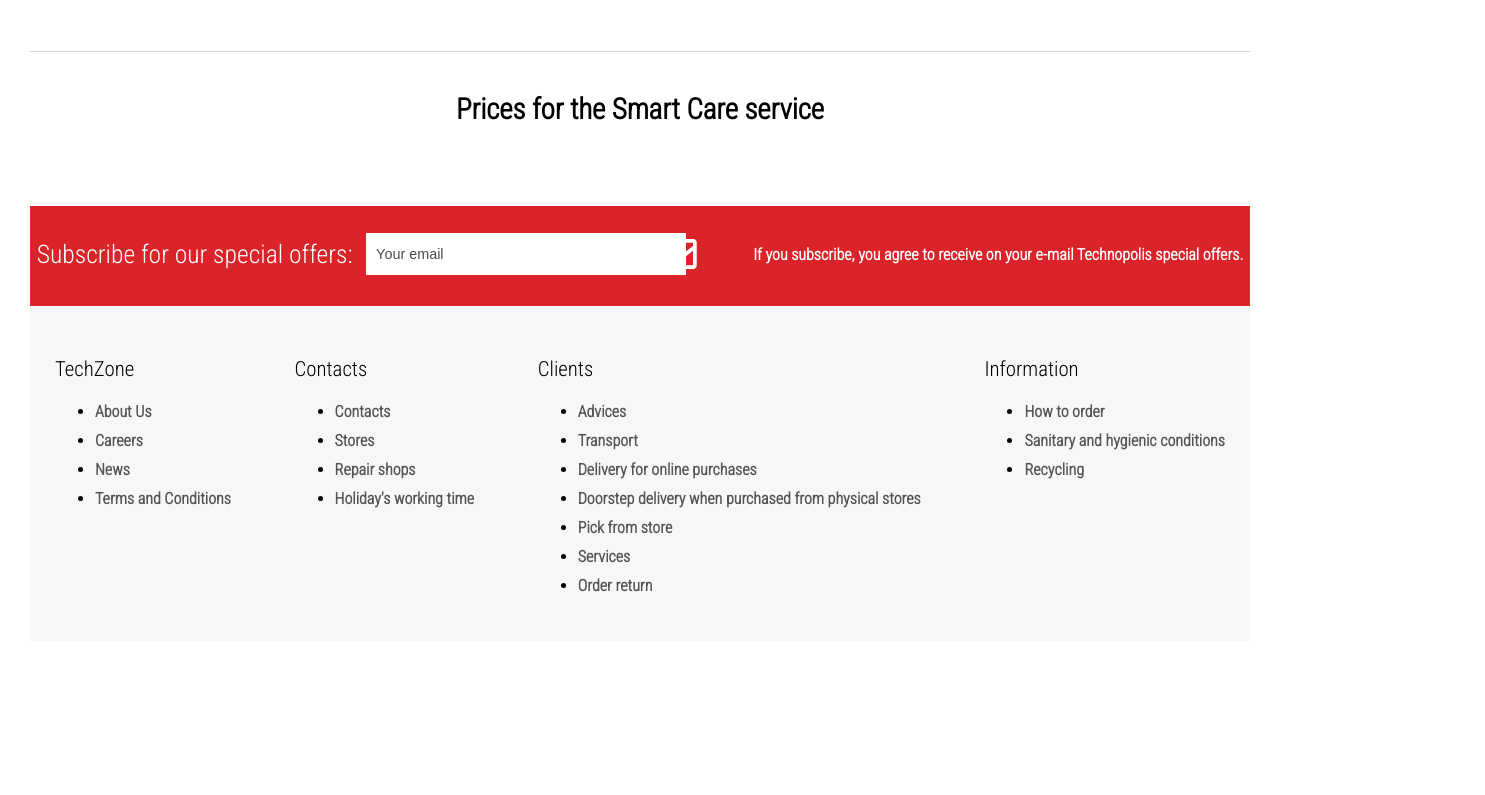
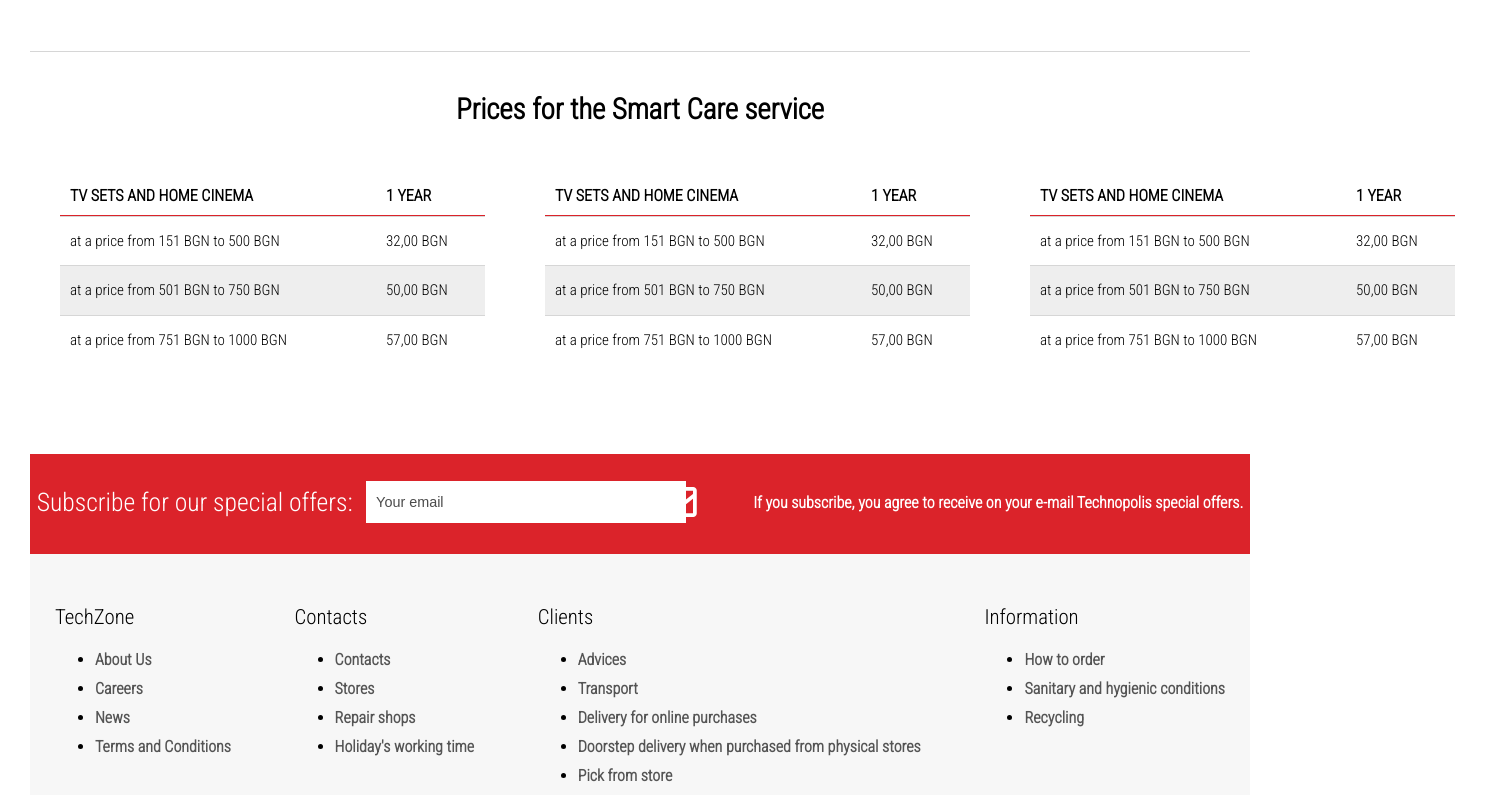
Before and after one commit to dbegogow/TechZone, an Angular app in the folder tech-zone/: page /smart-care in a window 1280 px wide. Shown: the part 860-1655 px from the top of the page, 1485 px wide, since content can reach past the window. Before the commit the page ends 1511 px from the top, so only its background shows below. Built offline with nearby package versions, Linux system fonts and the light colour scheme; a web font is replaced by a local one.

Commit message:
Implement smart care tables markup

```diff
--- a/tech-zone/src/app/app.module.ts
+++ b/tech-zone/src/app/app.module.ts
@@ -22,6 +22,7 @@ import { FrequentlyAskedQuestionsComponent } from './components/frequently-asked
 import { QuestionComponent } from './components/question/question.component';
 import { WarrantyTableComponent } from './components/warranty-table/warranty-table.component';
 import { SmartCareComponent } from './components/smart-care/smart-care.component';
+import { SmartCareTableComponent } from './components/smart-care-table/smart-care-table.component';
 
 const appRoutes: Routes = [
   { path: '', component: HomeComponent },
@@ -51,6 +52,7 @@ const appRoutes: Routes = [
     QuestionComponent,
     WarrantyTableComponent,
     SmartCareComponent,
+    SmartCareTableComponent,
   ],
   imports: [
     BrowserModule,
--- /dev/null
+++ b/tech-zone/src/app/components/smart-care-table/smart-care-table.component.css
@@ -0,0 +1,28 @@
+.container {
+    margin: 50px 30px 10px 30px;
+}
+
+.container table {
+    border-collapse: separate;
+    border-spacing: 0;
+    width: 425px;
+}
+
+.container table thead tr th {
+    text-align: left;
+    border-bottom: 1px solid #DB232A;
+    padding: 10px 10px;
+}
+
+.container table tbody tr td {
+    padding: 15px 10px;
+    font-size: 15px;
+    font-weight: 300;
+    line-height: 1.225;
+    border-top: 1px solid #D6D6D6;
+    text-align: left;
+}
+
+.container table tbody tr:nth-child(even) {
+    background: #EEE;
+}
--- /dev/null
+++ b/tech-zone/src/app/components/smart-care-table/smart-care-table.component.html
@@ -0,0 +1,24 @@
+<div class="container">
+    <table>
+        <thead>
+            <tr>
+                <th>TV SETS AND HOME CINEMA</th>
+                <th>1 YEAR</th>
+            </tr>
+        </thead>
+        <tbody>
+            <tr>
+                <td>at a price from 151 BGN to 500 BGN</td>
+                <td>32,00 BGN</td>
+            </tr>
+            <tr>
+                <td>at a price from 501 BGN to 750 BGN</td>
+                <td>50,00 BGN</td>
+            </tr>
+            <tr>
+                <td>at a price from 751 BGN to 1000 BGN</td>
+                <td>57,00 BGN</td>
+            </tr>
+        </tbody>
+    </table>
+</div>
--- /dev/null
+++ b/tech-zone/src/app/components/smart-care-table/smart-care-table.component.ts
@@ -0,0 +1,15 @@
+import { Component, OnInit } from '@angular/core';
+
+@Component({
+  selector: 'app-smart-care-table',
+  templateUrl: './smart-care-table.component.html',
+  styleUrls: ['./smart-care-table.component.css']
+})
+export class SmartCareTableComponent implements OnInit {
+
+  constructor() { }
+
+  ngOnInit(): void {
+  }
+
+}
--- a/tech-zone/src/app/components/smart-care/smart-care.component.css
+++ b/tech-zone/src/app/components/smart-care/smart-care.component.css
@@ -60,3 +60,9 @@
     font-size: 1.8rem;
     margin-top: 40px;
 }
+
+.container .tables-container {
+    display: flex;
+    flex-direction: row;
+    justify-content: space-between;
+}
--- a/tech-zone/src/app/components/smart-care/smart-care.component.html
+++ b/tech-zone/src/app/components/smart-care/smart-care.component.html
@@ -13,4 +13,9 @@
         <li>You can use the service only on the day of purchase of the device</li>
     </ul>
     <h3 class="title-fifth">Prices for the Smart Care service</h3>
+    <div class="tables-container">
+        <app-smart-care-table></app-smart-care-table>
+        <app-smart-care-table></app-smart-care-table>
+        <app-smart-care-table></app-smart-care-table>
+    </div>
 </div>
```
Also changed, not shown: 1 other file (tests, documents, lock files or other folders).
